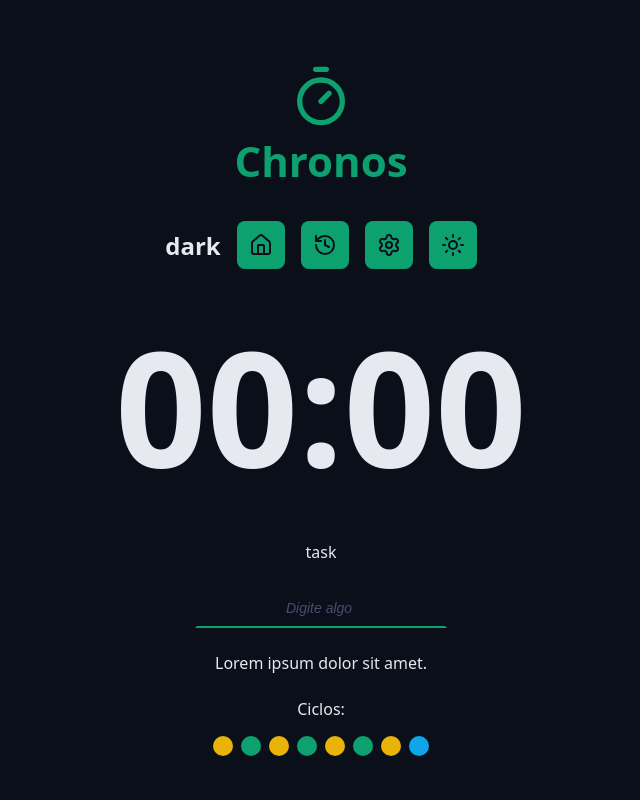
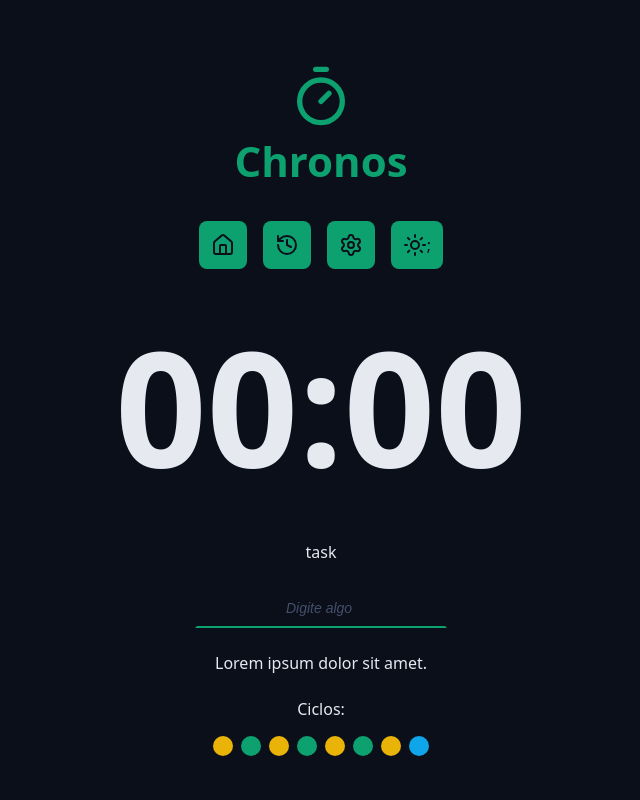
Before and after one commit to jrsanches1/chronos-pomodoro, a React (Vite) app: page / in a window 1280 px wide. Shown: the top 800 px of the page, without its empty margins (319-959 px from the left). Built offline with nearby package versions, Linux system fonts and the light colour scheme.

Commit message:
fixing Icons

```diff
--- a/src/components/Menu/index.tsx
+++ b/src/components/Menu/index.tsx
@@ -1,36 +1,43 @@
-import { HistoryIcon, HouseIcon, SettingsIcon, SunIcon } from 'lucide-react';
+import {
+  HistoryIcon,
+  HouseIcon,
+  MoonIcon,
+  SettingsIcon,
+  SunIcon,
+} from 'lucide-react';
 import styles from './styles.module.css';
 import { useState, useEffect } from 'react';
 
 type AvailableThemes = 'dark' | 'light';
 
 export function Menu() {
-  const [theme, setTheme] = useState<AvailableThemes>('dark');
+  const [theme, setTheme] = useState<AvailableThemes>(() => {
+    const storageTheme =
+      (localStorage.getItem('theme') as AvailableThemes) || 'dark';
+    return storageTheme;
+  });
+
+  const nextThemeIcon = {
+    dark: <SunIcon />,
+    light: <MoonIcon />,
+  };
 
   function handleThemeChange(
     event: React.MouseEvent<HTMLAnchorElement, MouseEvent>
   ) {
-    event.preventDefault(); //Nao segue o link
+    event.preventDefault();
 
     setTheme((prevTheme) => {
       const nextTheme = prevTheme === 'dark' ? 'light' : 'dark';
       return nextTheme;
     });
-
-    //document.documentElement.setAttribute('data-theme', theme);
   }
   useEffect(() => {
-    console.log('Theme mudou', theme, Date.now());
     document.documentElement.setAttribute('data-theme', theme);
-
-    return () => {
-      console.log('Este componente sera atualizado');
-    };
-  }, [theme]); // Executa apenas quando o valor de theme mudar
-
+    localStorage.setItem('theme', theme);
+  }, [theme]);
   return (
     <nav className={styles.menu}>
-      <h1>{theme}</h1>
       <a
         className={styles.menuLink}
         href='#'
@@ -65,7 +72,7 @@ export function Menu() {
         title='Mudar Tema'
         onClick={handleThemeChange}
       >
-        <SunIcon />
+        {nextThemeIcon[theme]};
       </a>
     </nav>
   );
```
